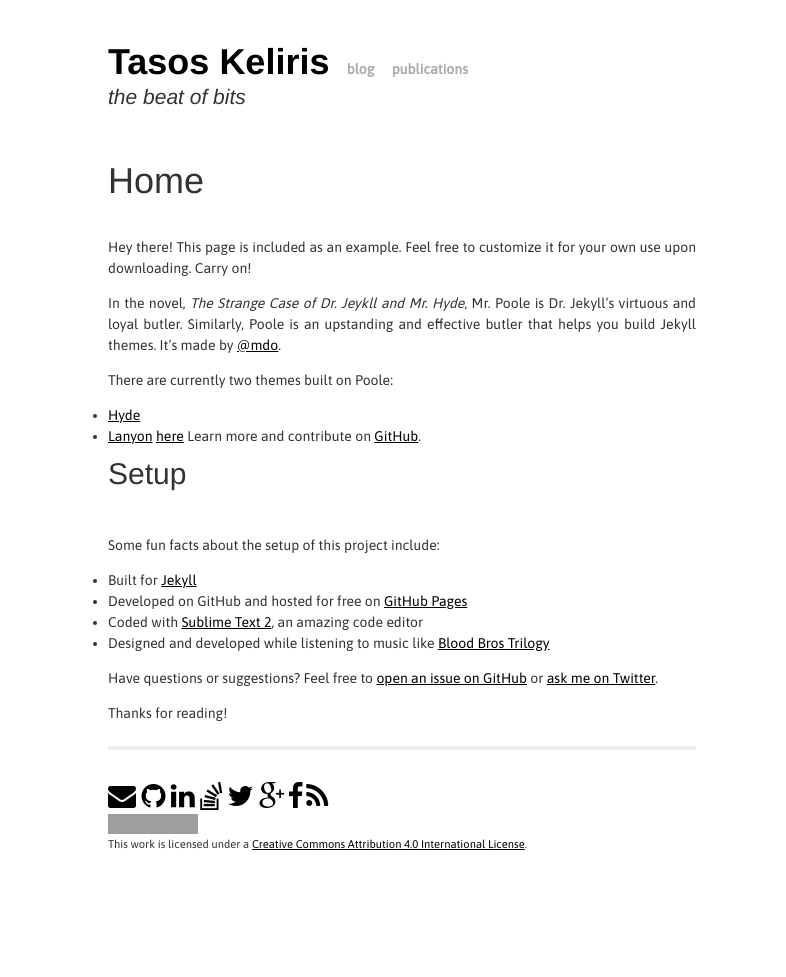
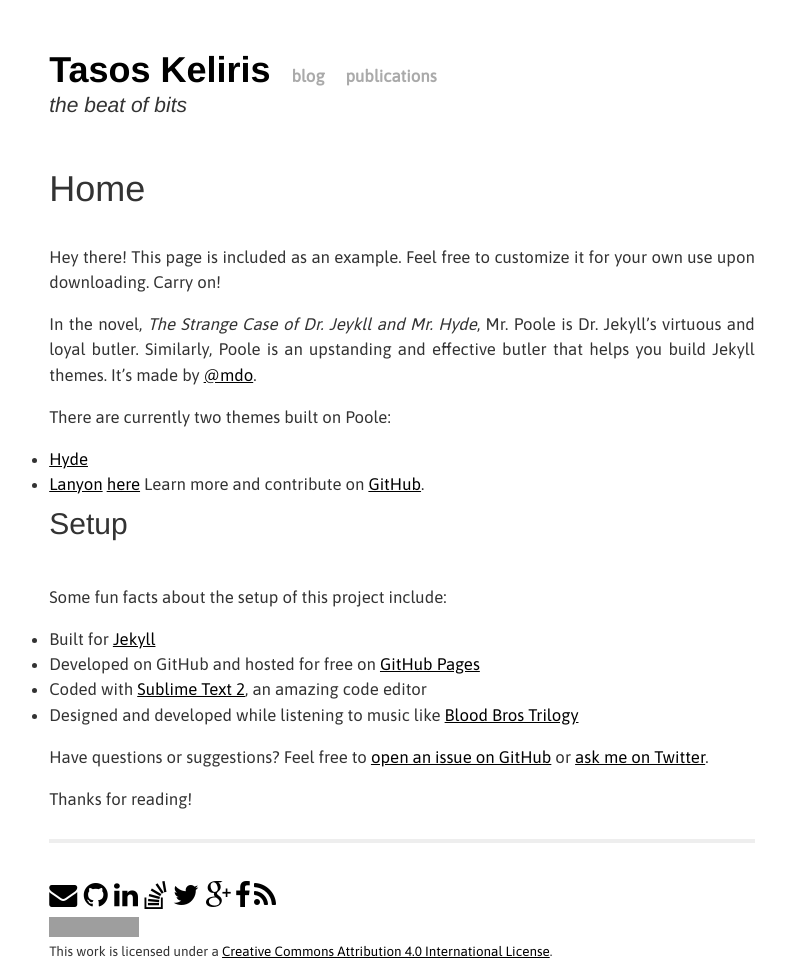
Before and after one commit to tkeliris/tkeliris.github.io, a Jekyll site: the page built from index.html, in a window 1280 px wide. Shown: the whole page, without its empty margins (238-1024 px from the left). Built offline with Jekyll 4.4.1, drawn with Linux system fonts in a browser that asks for light colours; Markdown is read by kramdown in place of the engine named in the settings; before the commit the page ends 942 px from its top, so only the background shows below that; grey boxes are pictures that could not be loaded.

Commit message:
Increase font-size main.css

```diff
--- a/css/main.css
+++ b/css/main.css
@@ -60,7 +60,7 @@ ul.posts li {
 ul.posts span {
   color: #aaa;
   font-family: Monaco, "Courier New", monospace;
-  font-size: 80%;
+  font-size: 100%;
 }
 
 /*****************************************************************************/
@@ -70,7 +70,7 @@ ul.posts span {
 /*****************************************************************************/
 
 .site {
-  font-size: 100%;
+  font-size: 120%;
   text-align: justify;
   width: 42em;
   margin: 3em auto 2em auto;
```
Also changed, not shown: 2 other files.
